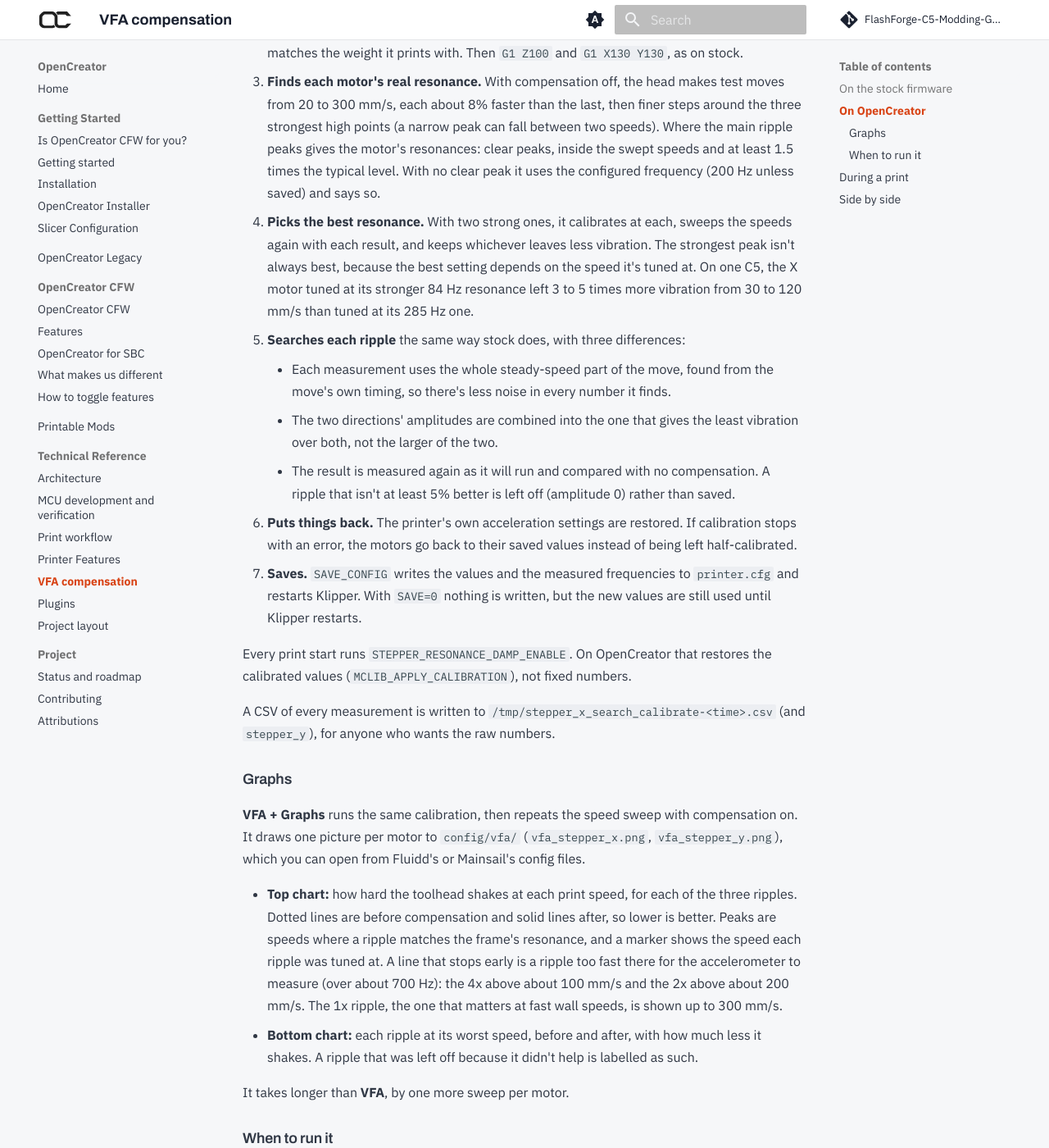
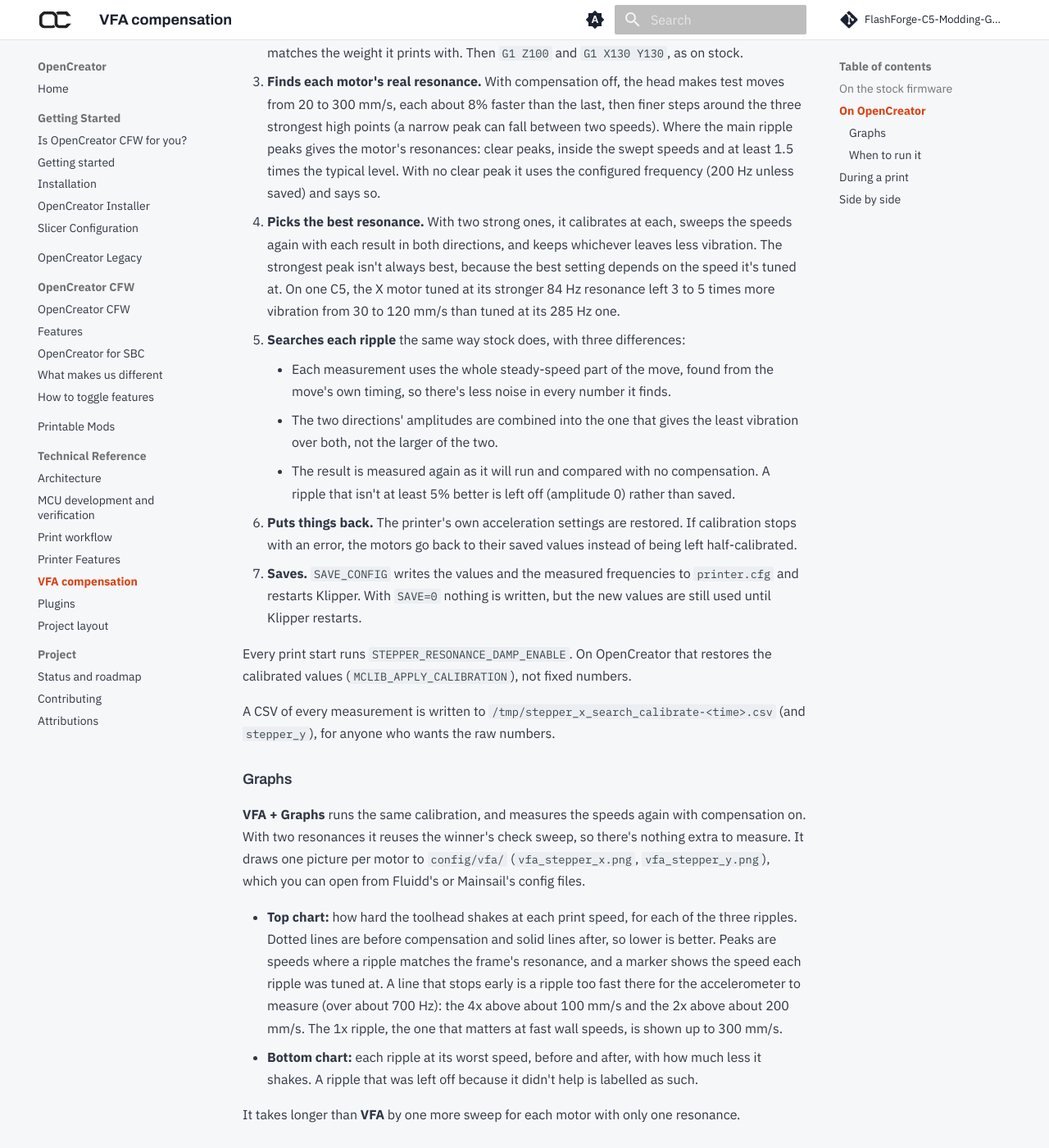
Before and after one commit to FlashForge-C5-Modding-Group/OpenCreator, an MkDocs documentation site: the page built from docs/vfa-compensation.md, in a window 1280 px wide and 1400 px high, scrolled down 1500 px. Shown: the whole window at 82% size. Built offline with MkDocs 1.6.1 and Material for MkDocs 9.7.7, drawn with Linux system fonts in a browser that asks for light colours; comment, search, counter and statistics services are not loaded.

Commit message:
Docs: screen timeout, welcome dialog pages, VFA checks, typos

```diff
--- a/docs/vfa-compensation.md
+++ b/docs/vfa-compensation.md
@@ -73,8 +73,8 @@ values.
    typical level. With no clear peak it uses the configured frequency (200 Hz
    unless saved) and says so.
 4. **Picks the best resonance.** With two strong ones, it calibrates at each,
-   sweeps the speeds again with each result, and keeps whichever leaves less
-   vibration. The strongest peak isn't always best, because the best setting
+   sweeps the speeds again with each result in both directions, and keeps
+   whichever leaves less vibration. The strongest peak isn't always best, because the best setting
    depends on the speed it's tuned at. On one C5, the X motor tuned at its
    stronger 84 Hz resonance left 3 to 5 times more vibration from 30 to
    120 mm/s than tuned at its 285 Hz one.
@@ -102,8 +102,9 @@ wants the raw numbers.
 
 ### Graphs
 
-**VFA + Graphs** runs the same calibration, then repeats the speed sweep with
-compensation on. It draws one picture per motor to `config/vfa/`
+**VFA + Graphs** runs the same calibration, and measures the speeds again with
+compensation on. With two resonances it reuses the winner's check sweep, so
+there's nothing extra to measure. It draws one picture per motor to `config/vfa/`
 (`vfa_stepper_x.png`, `vfa_stepper_y.png`), which you can open from Fluidd's or
 Mainsail's config files.
 
@@ -119,7 +120,8 @@ Mainsail's config files.
   much less it shakes. A ripple that was left off because it didn't help is
   labelled as such.
 
-It takes longer than **VFA**, by one more sweep per motor.
+It takes longer than **VFA** by one more sweep for each motor with only one
+resonance.
 
 ### When to run it
 
```
Also changed, not shown: docs/cfwfeatures.md (+1 -1 lines), docs/different.md (+2 -2 lines), docs/printer-features.md (+22 -1 lines), docs/status-and-roadmap.md (+1 -1 lines).
